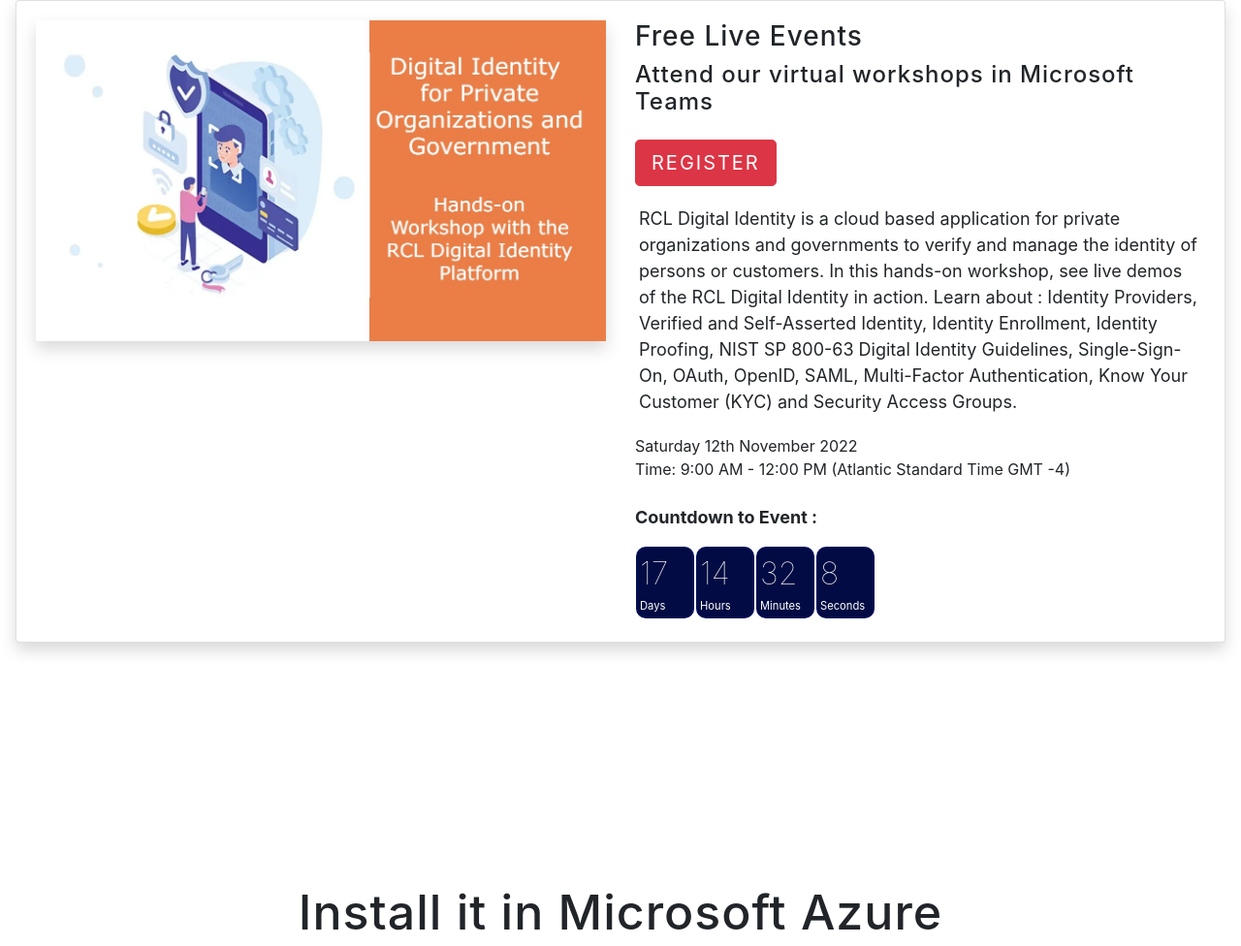
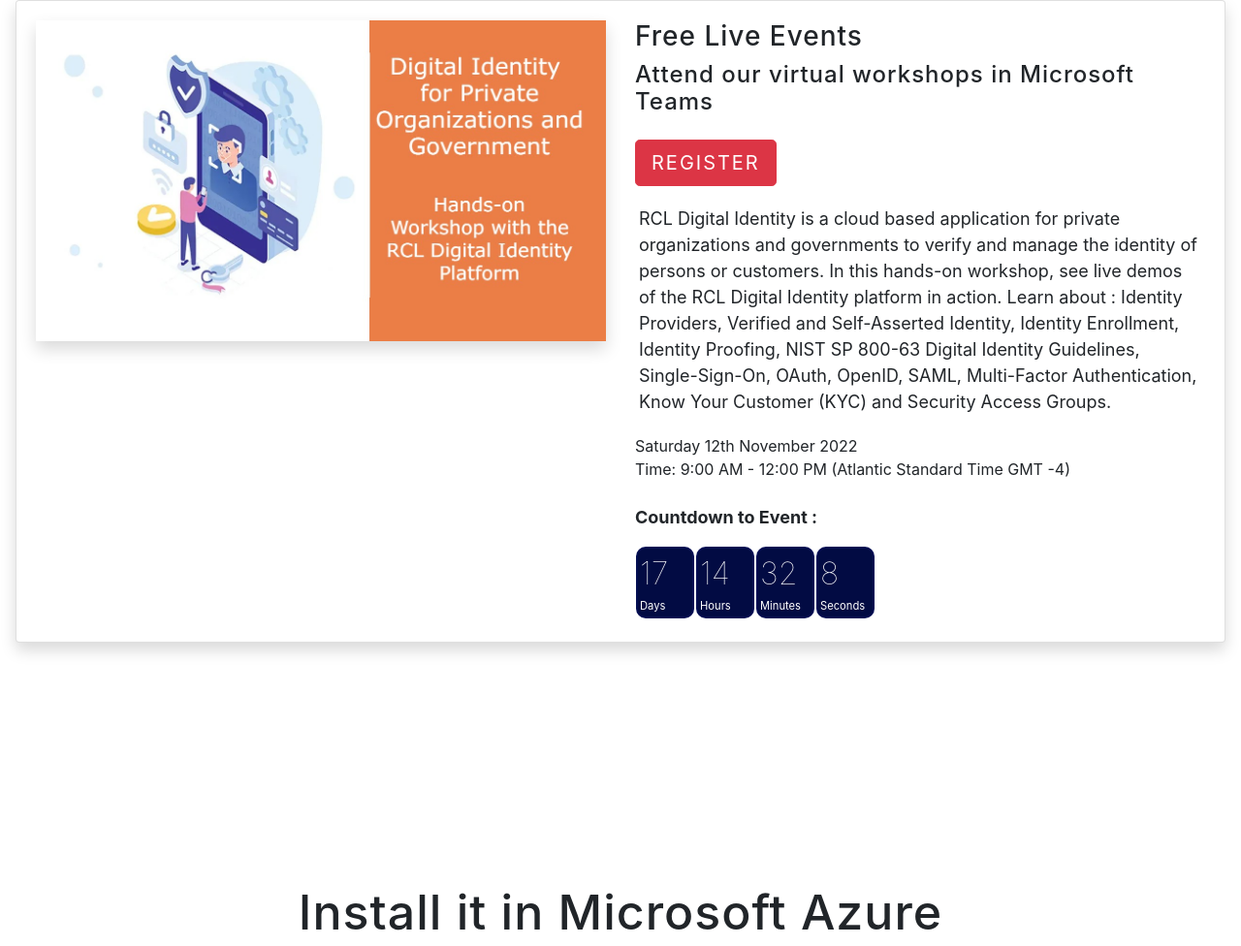
Before and after one commit to rcl-identity/site, a website with bundled scripts: page index.html in a window 1280 px wide. Shown: the part 900-1876 px from the top of the page at 97% size. Built offline with nearby package versions, Linux system fonts and the light colour scheme; some icons are missing; files whose address does not match are found by name; a web font is replaced by a local one.

Commit message:
updated index

```diff
--- a/index.html
+++ b/index.html
@@ -143,7 +143,7 @@
             </p>
             <p class="p-1">
               RCL Digital Identity is a cloud based application for private organizations and governments to verify and manage the identity of persons or
-              customers. In this hands-on workshop, see live demos of the RCL Digital Identity in action.
+              customers. In this hands-on workshop, see live demos of the RCL Digital Identity platform in action.
               Learn about : Identity Providers, Verified and Self-Asserted Identity, Identity Enrollment, Identity
               Proofing, NIST SP 800-63 Digital Identity Guidelines, Single-Sign-On, OAuth, OpenID, SAML, Multi-Factor Authentication,
               Know Your Customer (KYC) and Security Access Groups.
```
